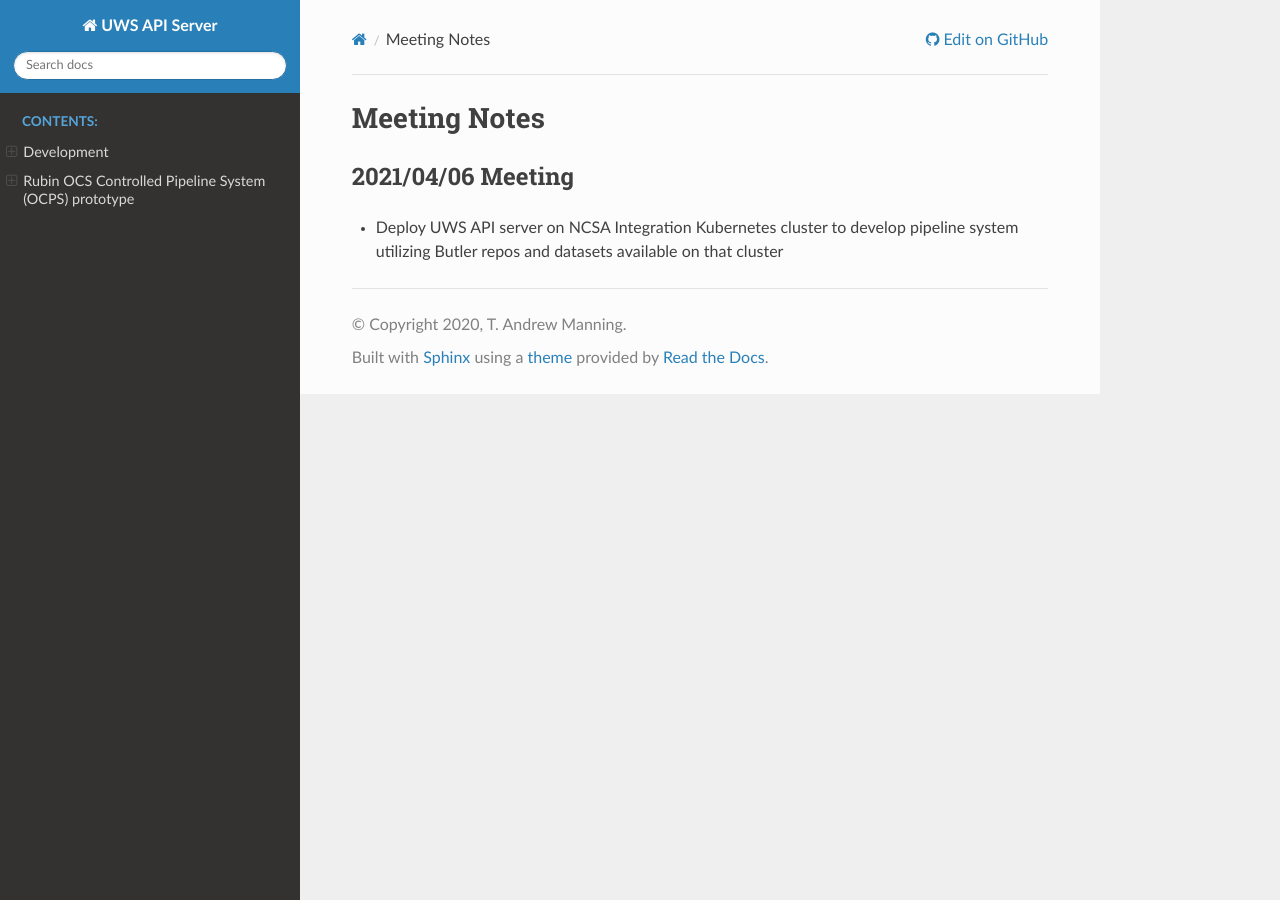
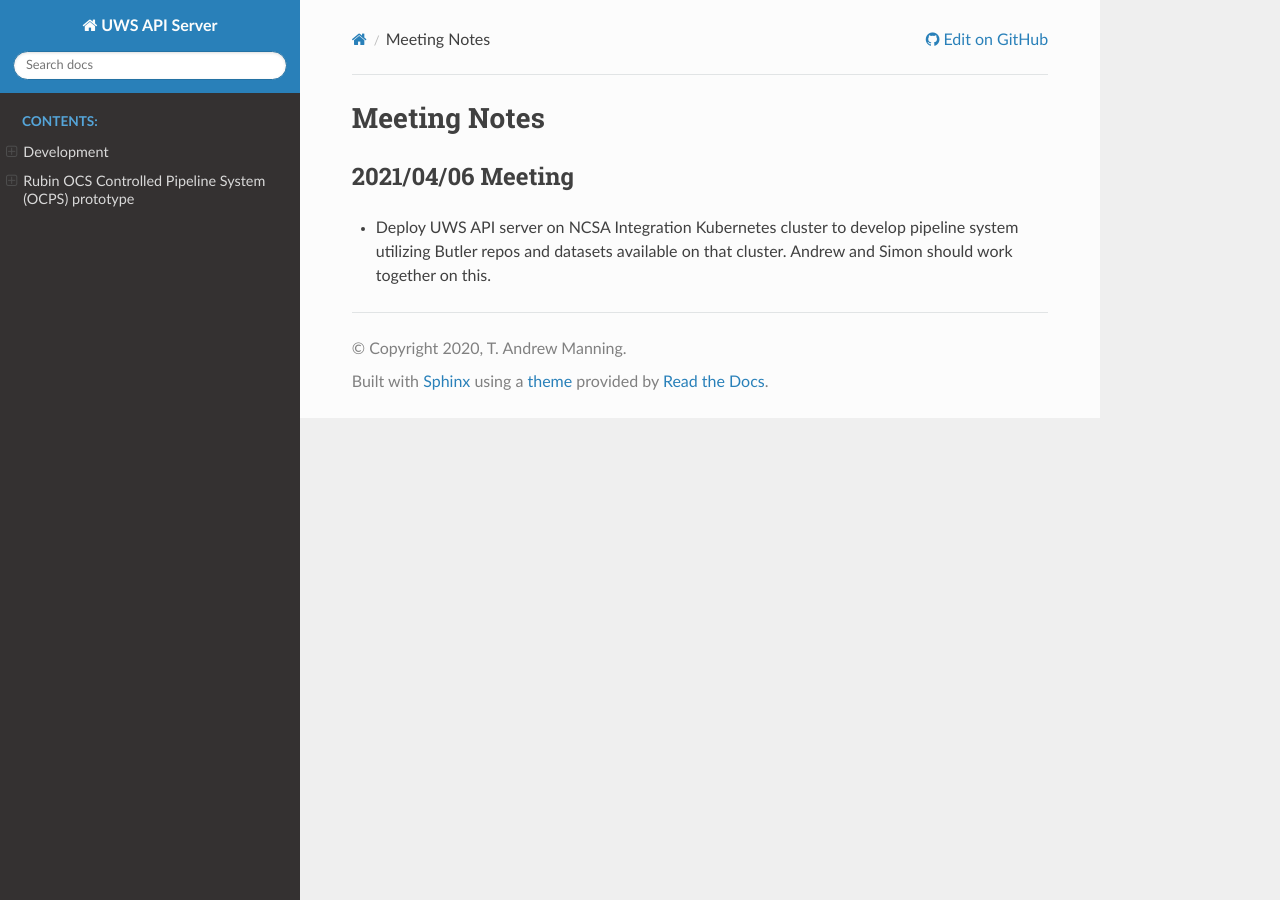
Before and after one commit to lsst-dm/uws-api-server, a Sphinx documentation site: the page built from docs/meeting_notes.md, in a window 1280 px wide. Built offline with Sphinx 7.4.7 and the Read the Docs theme 2.0.0, drawn with Linux system fonts in a browser that asks for light colours; pages that are not in the unit, such as notebooks, are missing from menus.

Commit message:
Update meeting_notes.md

```diff
--- a/docs/meeting_notes.md
+++ b/docs/meeting_notes.md
@@ -4,4 +4,4 @@ Meeting Notes
 2021/04/06 Meeting
 ----------------------------------
 
-- Deploy UWS API server on NCSA Integration Kubernetes cluster to develop pipeline system utilizing Butler repos and datasets available on that cluster
+- Deploy UWS API server on NCSA Integration Kubernetes cluster to develop pipeline system utilizing Butler repos and datasets available on that cluster. Andrew and Simon should work together on this.
```
